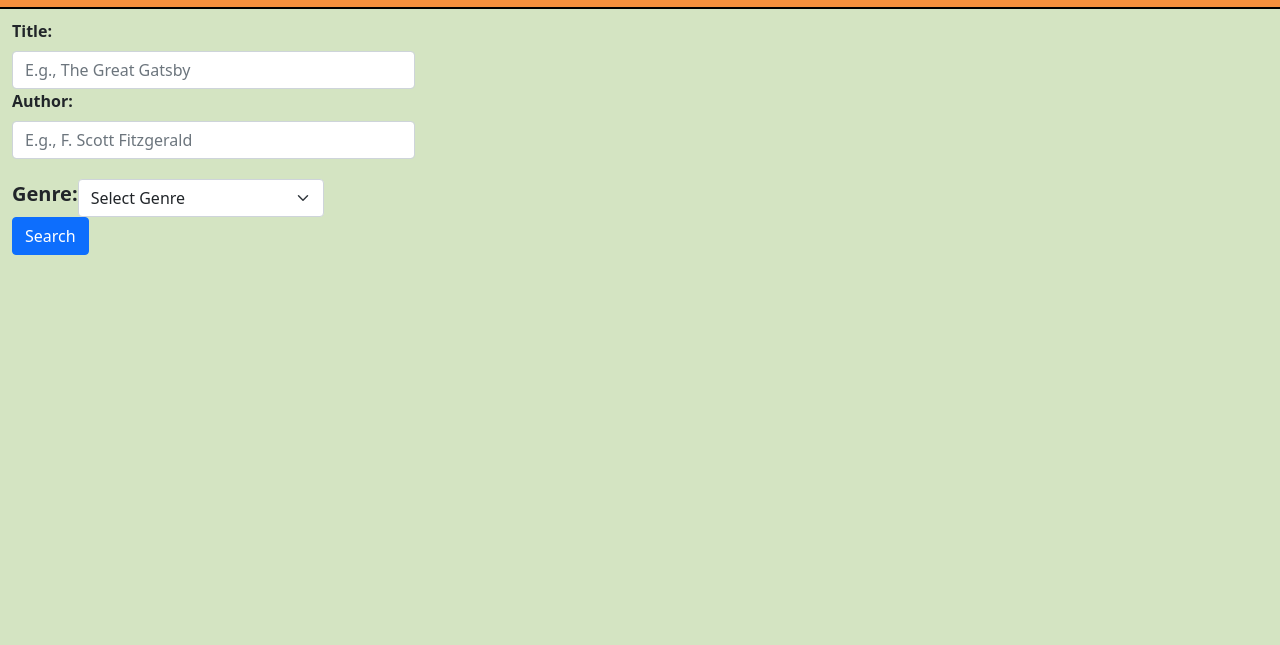
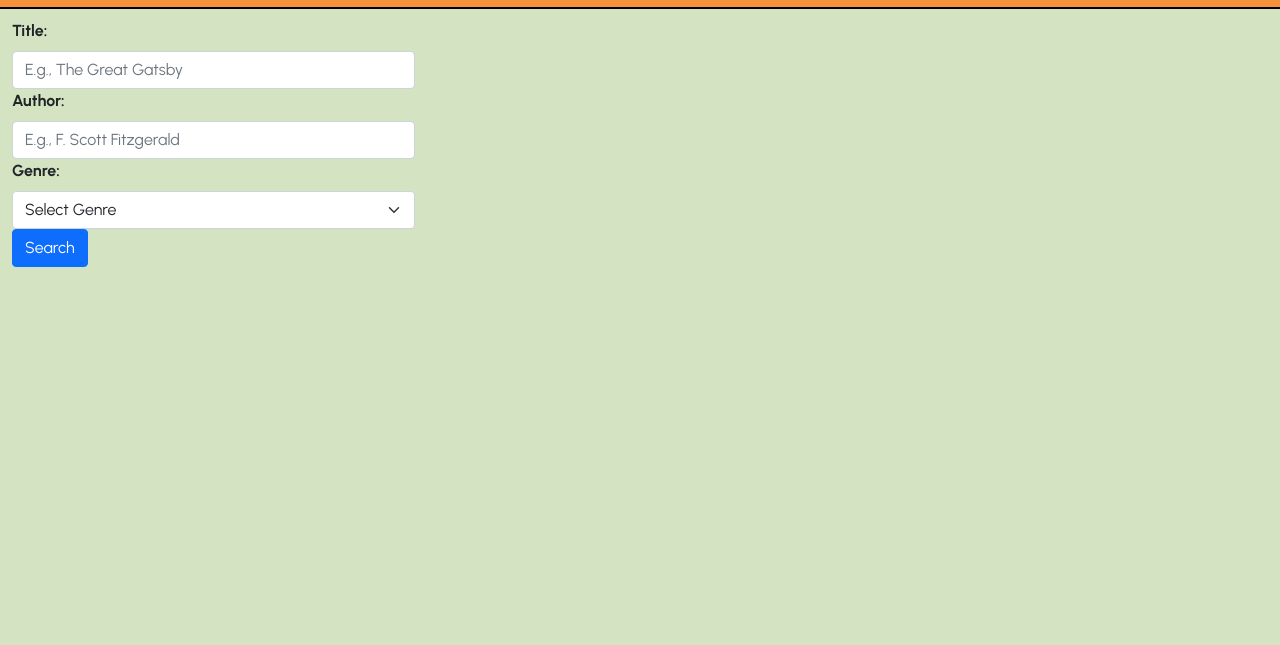
Before and after one commit to RCLobster/team-MEC-project-1, a plain HTML site: page index.html in a window 1280 px wide. Shown: the part 155-800 px from the top of the page. Drawn offline with nearby package versions, Linux system fonts and the light colour scheme; no server answers.

Commit message:
updates to css

```diff
--- a/assets/style.css
+++ b/assets/style.css
@@ -1,3 +1,7 @@
+*{
+  font-family: 'Urbanist', sans-serif;
+}
+
 /* Margins and padding for elements */
 
 body, h1, p, ul {
@@ -27,6 +31,8 @@ header {
     border-bottom: 2px solid black;
     padding: 10px;
     margin-bottom: 10px;
+
+
   }
 
   /* Title font styling */
@@ -40,10 +46,16 @@ header {
     font-style: italic;
     font-size: 20px;
   }
+select, .form-label{
+  display: block !important;
+  clear: both;
+
+}
+
 
   /* Genre button styling */
-  .btn-group {
-    margin-top: 20px;
-    padding: 0px;
+
+    /* margin-top: 20px;
+    padding-bottom: 20px;
     font-size: 20px;
-  }
+  } */
--- a/index.html
+++ b/index.html
@@ -9,7 +9,9 @@
     <link src="./assets/style.css">
     <title>Project 1</title>
     <link rel="stylesheet" href="./assets/style.css">
-
+    <link rel="preconnect" href="https://fonts.googleapis.com">
+<link rel="preconnect" href="https://fonts.gstatic.com" crossorigin>
+<link href="https://fonts.googleapis.com/css2?family=Urbanist:ital,wght@0,400;0,700;1,400&display=swap" rel="stylesheet">
 </head>
 
 <body>
@@ -37,8 +39,8 @@
                     <input type="text" class="form-control" id="authorName" placeholder="E.g., F. Scott Fitzgerald"
                         required>
                 </div>
-                <div class="btn-group">
-                    <label for="genre" class="form-label"><strong>Genre: </strong></label>
+                <div>
+                    <label for="genreDropdown" class="form-label"><strong>Genre: </strong></label>
                     <select class="form-select" id="genreDropdown" aria-label="Default select example">
                         <option value="null">Select Genre</option>
                         <option value="Reference">Academic Textbook</option>
```
